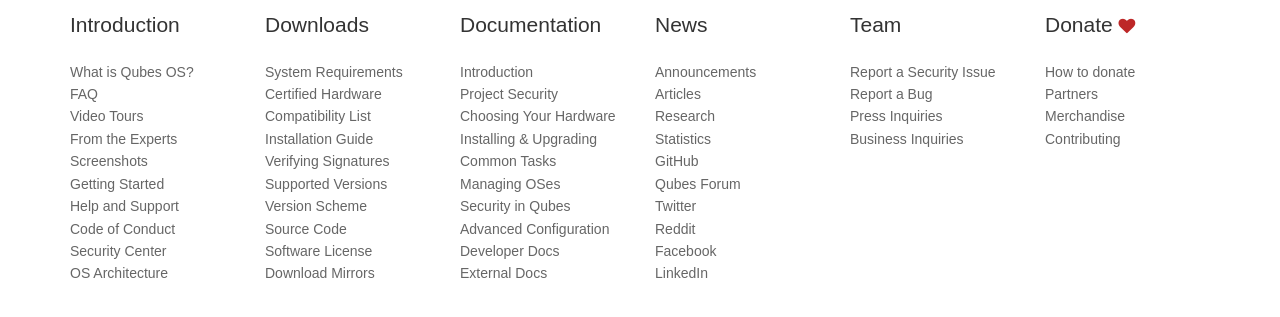
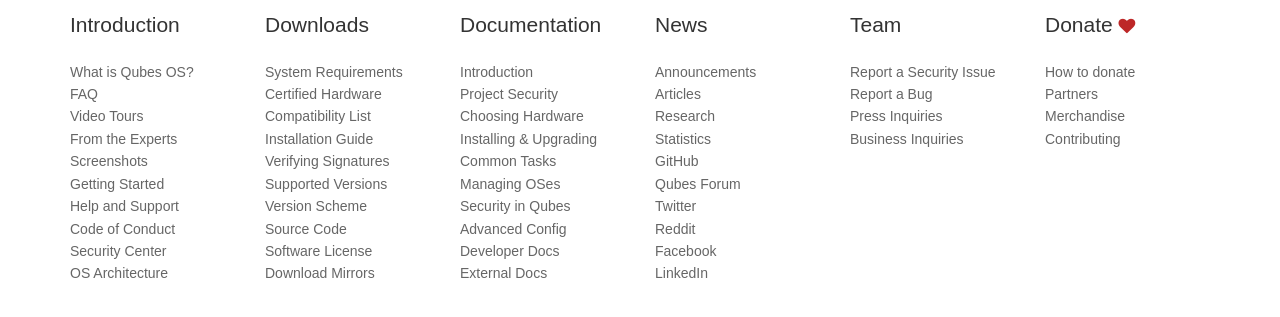
Before and after one commit to QubesOS/qubesos.github.io, a Jekyll site: the page built from news/index.html, in a window 1280 px wide, cut to the strip 424-747 px from the top of the page. Shown: the top 317 px of the strip. Built offline with Jekyll 4.4.1, drawn with Linux system fonts in a browser that asks for light colours; some web fonts are replaced.

Commit message:
Shorten link names to avoid wrapping

```diff
--- a/_data/architecture.yml
+++ b/_data/architecture.yml
@@ -61,7 +61,7 @@
     url: /doc/#introduction
   - title: Project Security
     url: /doc/#project-security
-  - title: Choosing Your Hardware
+  - title: Choosing Hardware
     url: /doc/#choosing-your-hardware
   - title: Installing & Upgrading
     url: /doc/#downloading-installing-and-upgrading-qubes
@@ -71,7 +71,7 @@
     url: /doc/#managing-operating-systems-within-qubes
   - title: Security in Qubes
     url: /doc/#security-in-qubes
-  - title: Advanced Configuration
+  - title: Advanced Config
     url: /doc/#advanced-configuration
   - title: Developer Docs
     url: /doc/#developer-documentation
```
